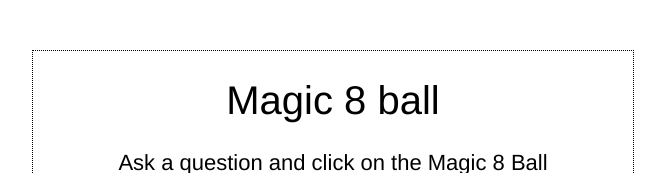
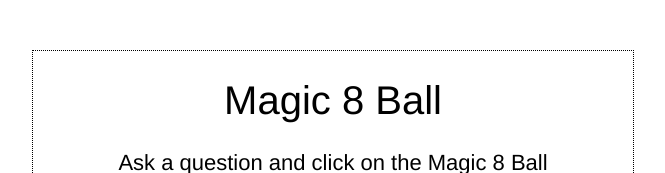
Before and after one commit to bokhaus/magic8ball-html, a plain HTML site: page index.html in a window 1280 px wide. Shown: the top 173 px of the page, without its empty margins (307-972 px from the left). Drawn offline with Linux system fonts and the light colour scheme.

Commit message:
Capitalized B in header

```diff
--- a/index.html
+++ b/index.html
@@ -11,7 +11,7 @@
 </head>
 <body>
     <div id="content">
-        <h1>Magic 8 ball</h1>
+        <h1>Magic 8 Ball</h1>
         <p id="info">Ask a question and click on the Magic 8 Ball</p>
 
         <input type="text" id="question" />
```
